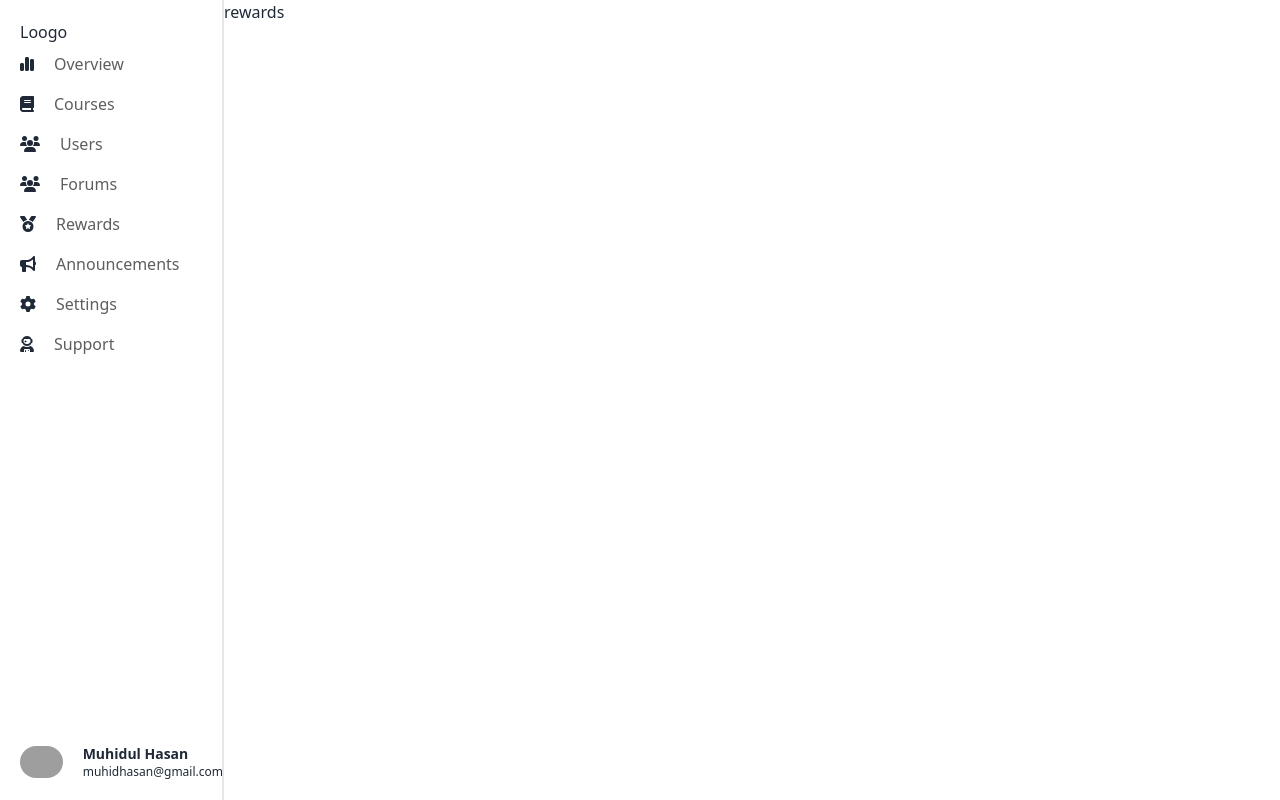
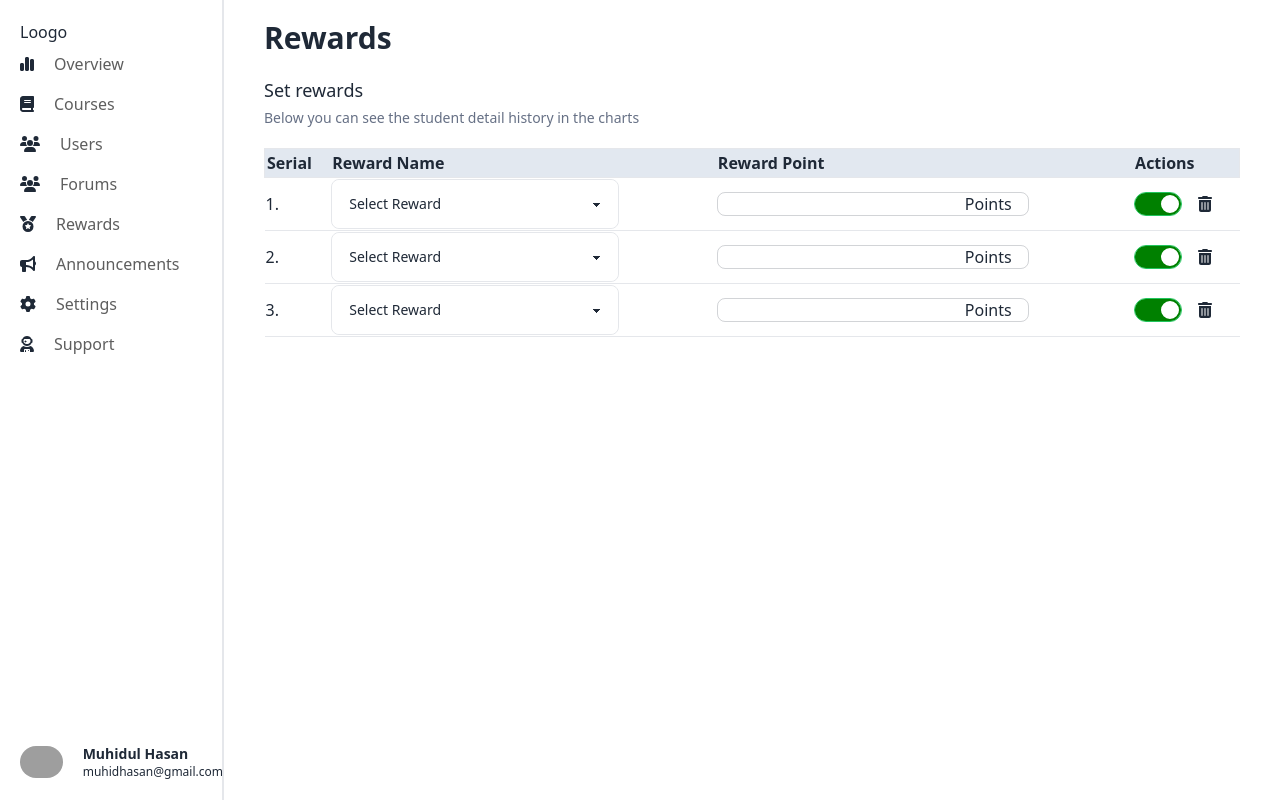
Before and after one commit to Sayan1952/pov-admin, a React (Vite) app: page /Rewards in a window 1280 px wide. Built offline with nearby package versions, Linux system fonts and the light colour scheme; grey boxes are pictures that could not be loaded.

Commit message:
reward-page-started

```diff
--- a/package.json
+++ b/package.json
@@ -13,6 +13,7 @@
     "@fortawesome/fontawesome-svg-core": "^6.5.1",
     "@fortawesome/free-solid-svg-icons": "^6.5.1",
     "@fortawesome/react-fontawesome": "^0.2.0",
+    "@headlessui/react": "^1.7.18",
     "@heroicons/react": "^2.1.1",
     "@material-tailwind/react": "^2.1.9",
     "flowbite": "^2.3.0",
--- a/src/components/Rewards/Rewards.jsx
+++ b/src/components/Rewards/Rewards.jsx
@@ -1,9 +1,126 @@
 import React from 'react';
+import { FontAwesomeIcon } from '@fortawesome/react-fontawesome'
+import { faTrashCan } from '@fortawesome/free-solid-svg-icons'
+
+
 
 const Rewards = () => {
     return (
-        <div>
-            rewards
+        <div className='pt-5 px-10'>
+            <div >
+                <p className='text-3xl font-semibold'>Rewards</p>
+            </div>
+            <div className='pt-5'>
+                <p className='text-lg pb-1'>Set rewards</p>
+                <p className='text-sm text-[#667085]'>Below you can see the student detail history in the charts</p>
+            </div>
+
+            <div>
+                <table className="w-full min-w-max table-auto text-left border-spacing-5 mt-5">
+                    <thead className='bg-slate-200 rounded-md border'>
+                        <th>
+                            <td>Serial</td>
+                        </th>
+                        <th>
+                            <td>Reward Name</td>
+                        </th>
+                        <th>
+                            <td>Reward Point</td>
+                        </th>
+                        <th>
+                            <td>Actions</td>
+                        </th>
+                    </thead>
+                    <tbody>
+                        {/* 1st row */}
+                        <tr className='border-b'>
+                            <td>1.</td>
+                            <td>
+                                <div className="w-72 border rounded-lg border-b">
+                                    <select className="select w-full max-w-xs">
+                                        <option disabled selected>Select Reward</option>
+                                        <option>T-shirt</option>
+                                        <option>Discount on next purchase</option>
+                                        <option>T-shirt</option>
+                                        <option>Get percentage discount on next purchase</option>
+                                    </select>
+                                </div>
+                            </td>
+                            <td>
+                                <label className="input input-bordered h-20">
+                                    <input type="number" className="h-5" />
+                                    <span className="">Points</span>
+                                </label>
+                            </td>
+                            <td>
+                                <div className='flex items-center gap-4'>
+                                    <input type="checkbox" className="toggle [--tglbg:green] bg-white hover:bg-white border-green-500" checked />
+                                    <button><FontAwesomeIcon icon={faTrashCan} /></button>
+                                </div>
+                            </td>
+                        </tr>
+                        {/* 2nd row */}
+                        <tr className='border-b'>
+                            <td>2.</td>
+                            <td>
+                                <div className="w-72 border rounded-lg border-b">
+                                    <select className="select w-full max-w-xs">
+                                        <option disabled selected>Select Reward</option>
+                                        <option>T-shirt</option>
+                                        <option>Discount on next purchase</option>
+                                        <option>T-shirt</option>
+                                        <option>Get percentage discount on next purchase</option>
+                                    </select>
+                                </div>
+                            </td>
+                            <td>
+                                <label className="input input-bordered h-20">
+                                    <input type="number" className="h-5" />
+                                    <span className="">Points</span>
+                                </label>
+                            </td>
+                            <td>
+                                <div className='flex items-center gap-4'>
+                                    <input type="checkbox" className="toggle [--tglbg:green] bg-white hover:bg-white border-green-500" checked />
+                                    <button><FontAwesomeIcon icon={faTrashCan} /></button>
+                                </div>
+                            </td>
+                        </tr>
+                        {/* 3rd row */}
+                        <tr className='border-b'>
+                            <td>3.</td>
+                            <td>
+                                <div className="w-72 border rounded-lg border-b">
+                                    <select className="select w-full max-w-xs">
+                                        <option disabled selected>Select Reward</option>
+                                        <option>T-shirt</option>
+                                        <option>Discount on next purchase</option>
+                                        <option>T-shirt</option>
+                                        <option>Get percentage discount on next purchase</option>
+                                    </select>
+                                </div>
+                            </td>
+                            <td>
+                                <label className="input input-bordered h-20">
+                                    <input type="number" className="h-5" />
+                                    <span className="">Points</span>
+                                </label>
+                            </td>
+                            <td>
+                                <div className='flex items-center gap-4'>
+                                    <input type="checkbox" className="toggle [--tglbg:green] bg-white hover:bg-white border-green-500" checked />
+                                    <button><FontAwesomeIcon icon={faTrashCan} /></button>
+                                </div>
+                            </td>
+                        </tr>
+
+
+                    </tbody>
+                </table>
+
+            </div>
+
+
         </div>
     );
 };
```
Also changed, not shown: 1 other file (tests, documents, lock files or other folders).
